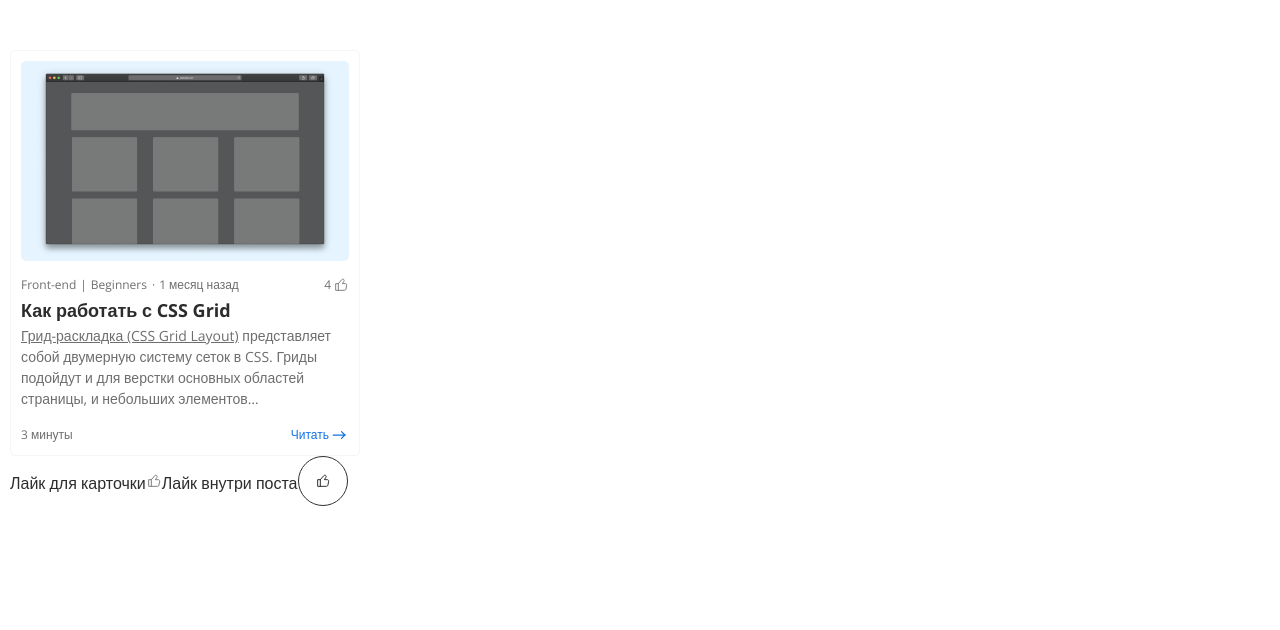
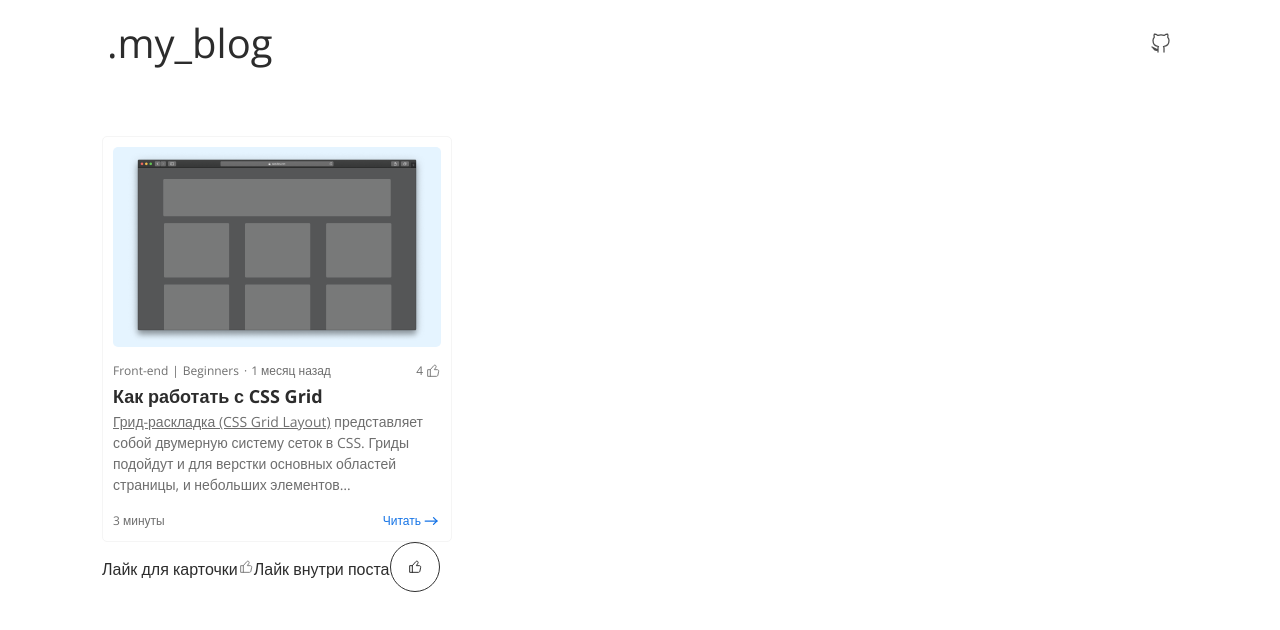
Before and after one commit to RifBes/homework_nextjs_PS, a Next.js app: page / in a window 1280 px wide. Shown: the top 630 px of the page. Built offline with nearby package versions, Linux system fonts and the light colour scheme.

Commit message:
t: add header

```diff
--- a/app/layout.tsx
+++ b/app/layout.tsx
@@ -1,6 +1,7 @@
 import type { Metadata } from "next";
 import { Open_Sans } from "next/font/google";
 import "./globals.css";
+import { Header } from "@/components";
 
 const openSans = Open_Sans({
     variable: "--font-open-sans",
@@ -39,7 +40,10 @@ export default function RootLayout({
 }>) {
     return (
         <html lang="ru" suppressHydrationWarning>
-            <body className={`${openSans.variable}`}>{children}</body>
+            <body className={`${openSans.variable}`}>
+                <Header />
+                {children}
+            </body>
         </html>
     );
 }
--- a/app/page.module.css
+++ b/app/page.module.css
@@ -3,7 +3,7 @@
 }
 
 .main {
-    max-width: 1280px;
+    max-width: calc(1126px - 30px);
     margin-inline: auto;
     padding-inline: 10px;
 }
--- a/app/page.tsx
+++ b/app/page.tsx
@@ -30,9 +30,9 @@ export default function Home() {
                 ></BlogCard>
 
                 <span>Лайк для карточки</span>
-                <Like id="1" inside={false} />
+                <Like id="1" isInside={false} />
                 <span>Лайк внутри поста</span>
-                <Like id="12" inside={true} />
+                <Like id="12" isInside={true} />
             </main>
         </div>
     );
--- a/components/BlogCard/BlogCard.module.css
+++ b/components/BlogCard/BlogCard.module.css
@@ -30,7 +30,7 @@
     color: var(--black-20);
 }
 
-.head_left {
+.head__left {
     display: flex;
     gap: 5px;
     align-items: center;
@@ -74,7 +74,7 @@
     color: var(--black-20);
 }
 
-.custom_P {
+.customp {
     a {
         color: inherit;
         text-decoration: underline;
@@ -112,7 +112,7 @@
     stroke: var(--primary-hover);
 }
 
-.like_wrapper {
+.like__wrapper {
     display: flex;
     gap: 2px;
     align-items: center;
--- a/components/BlogCard/BlogCard.tsx
+++ b/components/BlogCard/BlogCard.tsx
@@ -39,7 +39,7 @@ export const BlogCard = ({
             <div className={styles.bottom}>
                 {/* темы, дата публикации и лайки */}
                 <div className={styles.head}>
-                    <div className={styles.head_left}>
+                    <div className={styles.head__left}>
                         <div className={styles.themes}>
                             {themes.map((theme, index) => (
                                 <React.Fragment key={index}>
@@ -55,9 +55,9 @@ export const BlogCard = ({
                             <span>{date_publish}</span>
                         </div>
                     </div>
-                    <div className={styles.like_wrapper}>
+                    <div className={styles.like__wrapper}>
                         {count_likes}
-                        <Like id={like_id} inside={false} />
+                        <Like id={like_id} isInside={false} />
                     </div>
                 </div>
                 {/* основная инфа */}
@@ -66,7 +66,7 @@ export const BlogCard = ({
                         {title}
                     </Htag>
                     <div className={styles.description}>
-                        <P className={styles.custom_P}>{parse(description)}</P>
+                        <P className={styles.customp}>{parse(description)}</P>
                     </div>
                 </div>
                 {/* время чтения и переход */}
--- /dev/null
+++ b/components/Header/Header.module.css
@@ -0,0 +1,32 @@
+.header {
+    z-index: 10;
+
+    display: flex;
+    align-items: center;
+    justify-content: space-between;
+
+    width: 100%;
+    max-width: calc(1126px - 30px);
+    margin-inline: auto;
+    padding-block: 23px;
+    padding-inline: 15px;
+}
+
+.header__title {
+    font-size: 40px;
+    font-weight: 300;
+    line-height: 100%;
+    color: inherit;
+}
+
+.svg {
+    display: flex;
+}
+
+.svg svg {
+    transition: all 0.3s ease;
+}
+
+.header__git:hover .svg svg {
+    stroke: var(--black);
+}
--- /dev/null
+++ b/components/Header/Header.tsx
@@ -0,0 +1,26 @@
+import React from "react";
+import styles from "./Header.module.css";
+
+import GitIcon from "./GithubIcon.svg";
+import Link from "next/link";
+
+export const Header = (): React.ReactElement => {
+    return (
+        <header className={styles.header}>
+            <Link className={styles.header__title} href="/">
+                .my_blog
+            </Link>
+            <div className={styles.header__git}>
+                <Link
+                    target="_blank"
+                    rel="noopener noreferrer"
+                    href="https://github.com/RifBes"
+                >
+                    <i className={styles.svg}>
+                        <GitIcon />
+                    </i>
+                </Link>
+            </div>
+        </header>
+    );
+};
--- a/components/Like/Like.module.css
+++ b/components/Like/Like.module.css
@@ -5,7 +5,7 @@
     background-color: transparent;
 }
 
-.like_inside {
+.like__inside {
     pointer-events: auto;
     cursor: pointer;
 
@@ -18,27 +18,27 @@
     transition: all 0.3s ease;
 }
 
-.like_inside:hover {
+.like__inside:hover {
     background-color: var(--black-border);
 }
 
-.like_inside svg {
+.like__inside svg {
     stroke: var(--black-border);
 }
 
-.like_inside:hover svg {
+.like__inside:hover svg {
     stroke: var(--white);
 }
 
-.like_inside.is_liked {
+.like__inside.like__active {
     background-color: var(--black-border);
 }
 
-.like_inside.is_liked:hover {
+.like__inside.like__active:hover {
     background-color: var(--black);
 }
 
-.like_inside.is_liked svg {
+.like__inside.like__active svg {
     stroke: var(--white);
 }
 
--- a/components/Like/Like.props.ts
+++ b/components/Like/Like.props.ts
@@ -2,5 +2,5 @@ import { DetailedHTMLProps, HTMLAttributes } from 'react';
 
 export interface LikeProps extends DetailedHTMLProps<HTMLAttributes<HTMLButtonElement>, HTMLButtonElement> {
     id: string;
-    inside: boolean; // внутри поста или нет
+    isInside: boolean; // внутри поста или нет
 }
--- a/components/Like/Like.tsx
+++ b/components/Like/Like.tsx
@@ -7,16 +7,16 @@ import LikeIcon from "./like.svg";
 import cn from "classnames";
 
 export const Like = ({
-    inside,
+    isInside,
     id,
     ...props
 }: LikeProps): React.ReactElement => {
-    const base_url = "https://jsonplaceholder.typicode.com/posts/";
+    const baseUrl = "https://jsonplaceholder.typicode.com/posts/";
     const [isLiked, setIsLiked] = useState<boolean>(false);
     const [loading, setLoading] = useState<boolean>(false);
 
     const makeLike = async () => {
-        const url = base_url + id;
+        const url = baseUrl + id;
         setLoading(true);
         try {
             const newState = !isLiked;
@@ -43,8 +43,8 @@ export const Like = ({
         <button
             {...props}
             className={cn(styles.like, {
-                [styles.like_inside]: inside,
-                [styles.is_liked]: isLiked,
+                [styles.like__inside]: isInside,
+                [styles.like__active]: isLiked,
                 [styles.loading]: loading,
             })}
             disabled={loading}
--- a/components/index.ts
+++ b/components/index.ts
@@ -2,3 +2,4 @@ export * from './Htag/Htag';
 export * from './P/P';
 export * from './BlogCard/BlogCard';
 export * from './Like/Like';
+export * from './Header/Header';
```
Also changed, not shown: .stylelintrc.json, components/Header/GithubIcon.svg (added).
